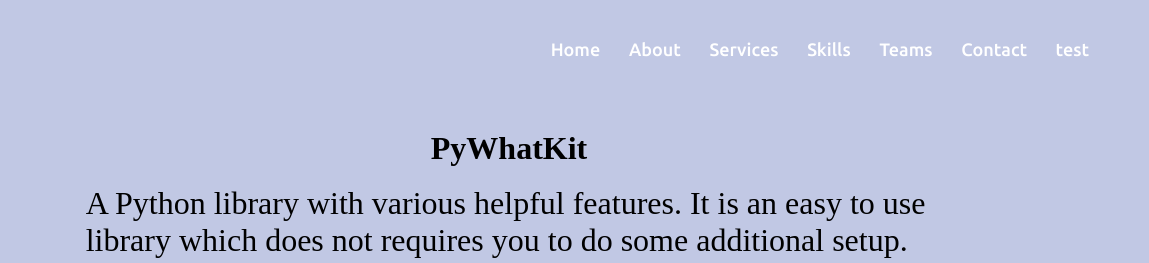
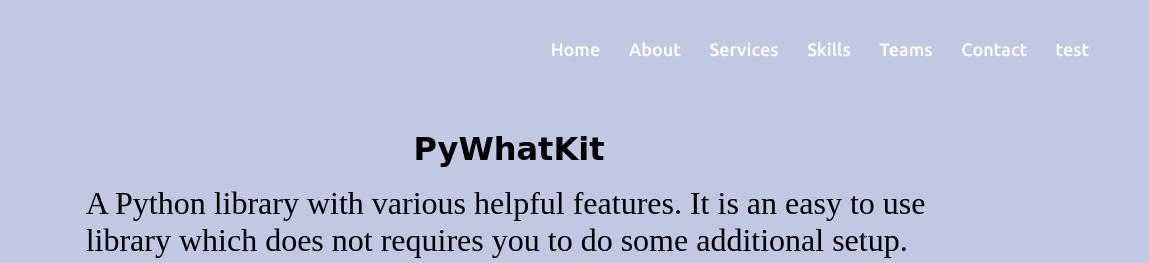
Before and after one commit to Charanleo25/pywhatkit_web, a plain HTML site: page PywhatKit/index.html in a window 1280 px wide. Shown: the top 263 px of the page, 131-1280 px from the left. Drawn offline with nearby package versions, Linux system fonts and the light colour scheme.

Commit message:
updated css file

```diff
--- a/PywhatKit/style.css
+++ b/PywhatKit/style.css
@@ -149,9 +149,15 @@
 }
 .buddy h1{
    text-align: center;
+
+}
+
+.text{
+    font-family: cursive;
 }
 .buddy p{
     margin: 2%;
+
 }
 
 .main-container p{
```
